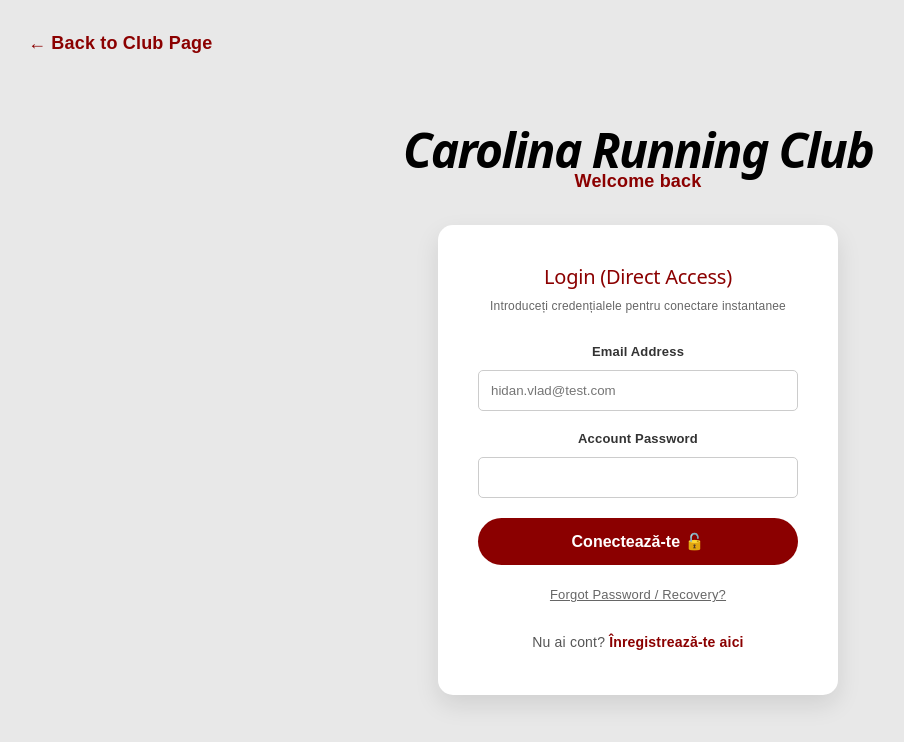
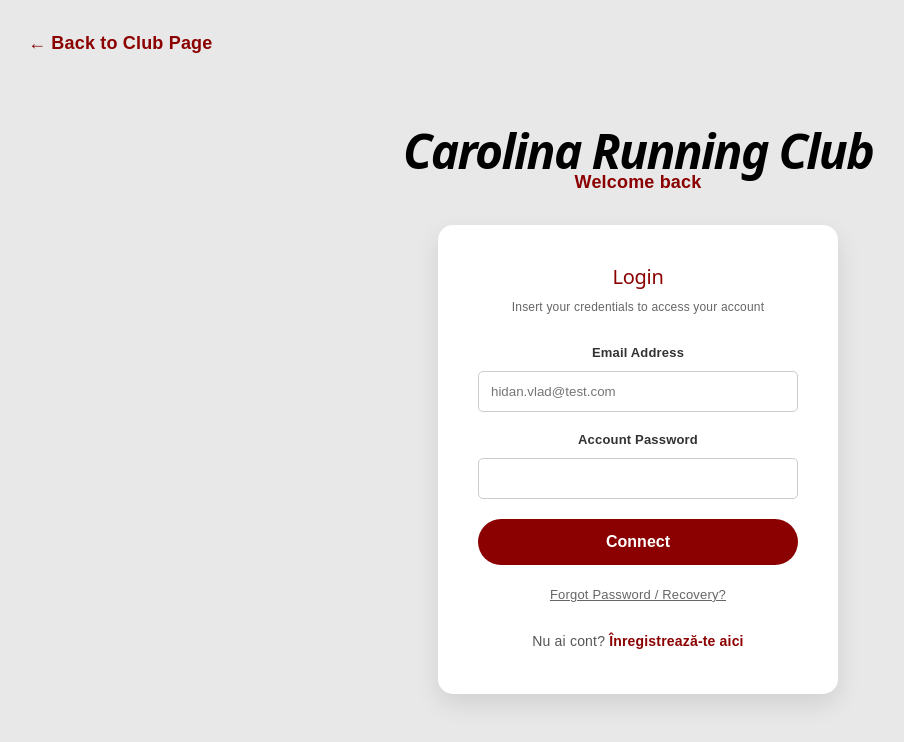
Before and after one commit to hidanvlad/CarolinaRunningClub, a React (Vite) app in the folder frontend/: page /login in a window 1280 px wide. Shown: the top 742 px of the page, without its empty margins (2-906 px from the left). Built offline with nearby package versions, Linux system fonts and the light colour scheme.

Commit message:
some changes

```diff
--- a/frontend/src/pages/Auth/Login.jsx
+++ b/frontend/src/pages/Auth/Login.jsx
@@ -102,8 +102,8 @@ const Login = () => {
             <p style={styles.subtitle}>Welcome back</p>
 
             <motion.div initial={{ opacity: 0, y: 10 }} animate={{ opacity: 1, y: 0 }} style={styles.card}>
-                <h2 style={styles.formTitle}>Login (Direct Access)</h2>
-                <p style={styles.formSubtitle}>Introduceți credențialele pentru conectare instantanee</p>
+                <h2 style={styles.formTitle}>Login</h2>
+                <p style={styles.formSubtitle}>Insert your credentials to access your account</p>
 
                 <form onSubmit={handleLoginSubmit} style={styles.form}>
                     <label style={styles.label}>Email Address</label>
@@ -112,7 +112,7 @@ const Login = () => {
                     <label style={styles.label}>Account Password</label>
                     <input type="password" style={styles.input} value={password} onChange={(e) => setPassword(e.target.value)} required />
 
-                    <button type="submit" style={styles.btnRed}>Conectează-te 🔓</button>
+                    <button type="submit" style={styles.btnRed}>Connect</button>
                 </form>
 
                 <div style={{ textAlign: 'center', marginTop: '15px' }}>
```
